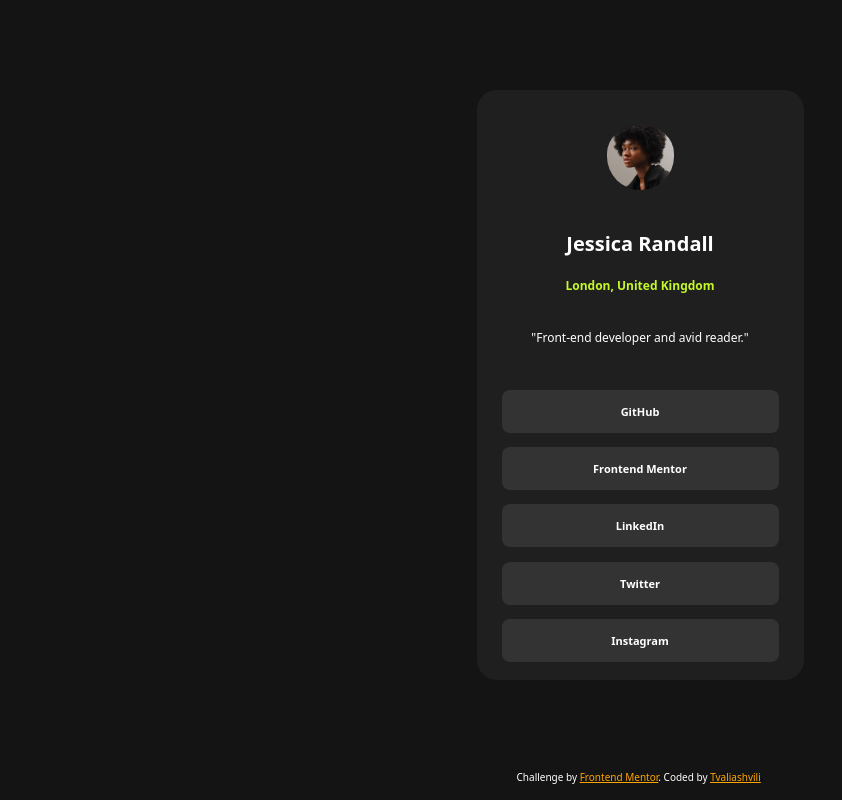
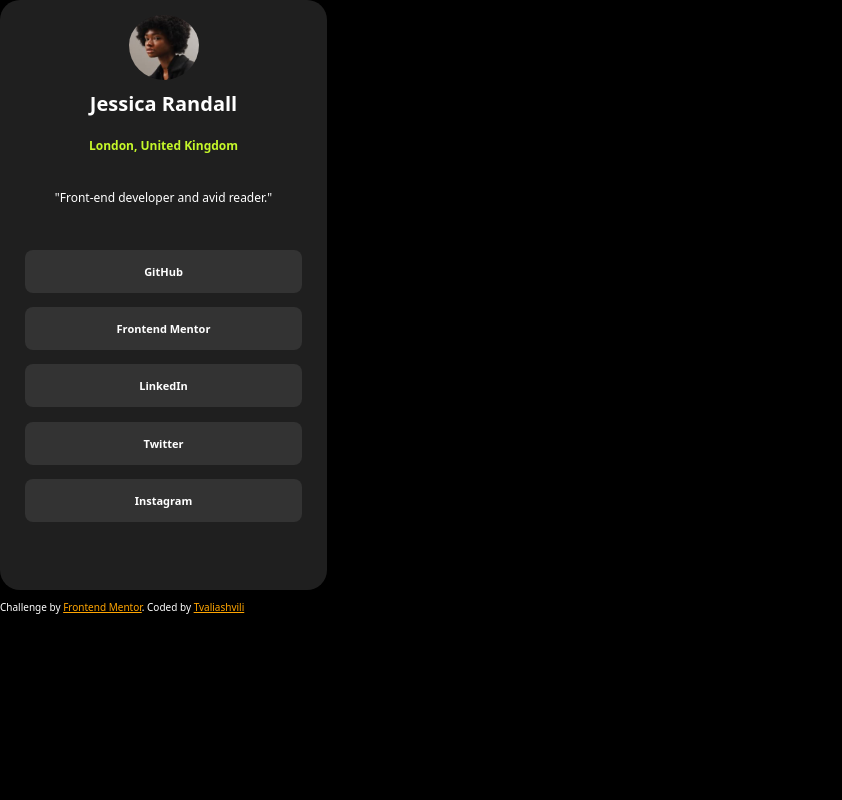
Before and after one commit to Tvaliashvili/Social-links-card, a plain HTML site: page index.html in a window 1280 px wide. Shown: the whole page, without its empty margins (0-842 px from the left). Drawn offline with Linux system fonts and the light colour scheme.

Commit message:
Update styles.css

```diff
--- a/styles.css
+++ b/styles.css
@@ -12,28 +12,26 @@ html {
 }
 
 body {
-  align-items: center;
-  background-color: hsl(0, 0%, 8%);
+  background-color: black;
+}
+
+.parent {
   display: flex;
   flex-direction: column;
-  height: 98%;
   justify-content: center;
-  overflow: hidden;
-  position: absolute;
-  width: 100%;
+  align-items: center;
+  min-width: 100vw;
+  min-height: 100vh;
 }
 
 .container {
   background-color: hsl(0, 0%, 12%);
   border-radius: 2rem;
-  display: inline-block;
   height: 59rem;
-  margin: auto;
   width: 32.7rem;
 }
 
 .image__container {
-  margin: 2rem 12rem 3rem 12rem;
   display: flex;
   justify-content: center;
   width: auto;
@@ -47,7 +45,7 @@ body {
 }
 
 .attribution {
-  display: inline;
+  margin-top: 1rem;
 }
 
 .footer__text {
```
